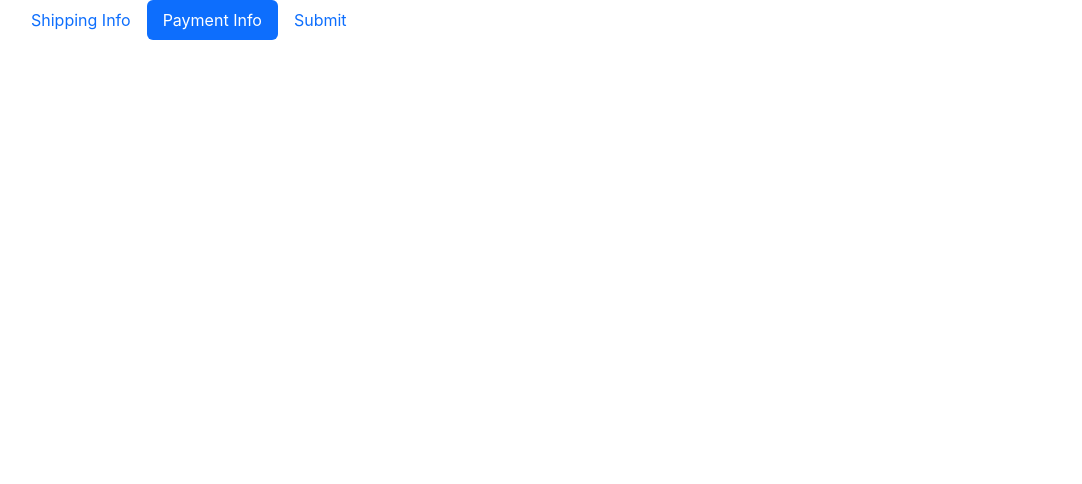
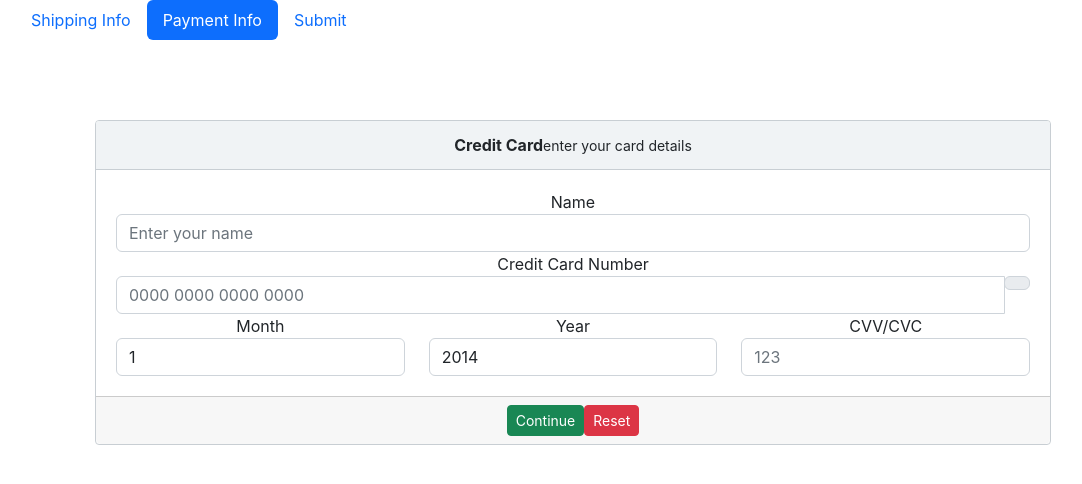
Before and after one commit to dhruv-rana98/bookeventz, a React (Create React App) app: page /payment-info in a window 1280 px wide. Shown: the top 484 px of the page, without its empty margins (67-1149 px from the left). Built offline with nearby package versions, Linux system fonts and the light colour scheme.

Commit message:
Payment Form completed

```diff
--- a/package.json
+++ b/package.json
@@ -3,10 +3,12 @@
   "version": "0.1.0",
   "private": true,
   "dependencies": {
+    "@stripe/react-stripe-js": "^1.13.0",
     "@testing-library/jest-dom": "^5.16.5",
     "@testing-library/react": "^13.4.0",
     "@testing-library/user-event": "^13.5.0",
     "react": "^18.2.0",
+    "react-bootstrap": "^2.5.0",
     "react-dom": "^18.2.0",
     "react-router-dom": "^5.3.4",
     "react-scripts": "5.0.1",
--- /dev/null
+++ b/src/components/PaymentInfo.css
@@ -0,0 +1,52 @@
+.padding {
+    padding: 5rem ;
+}
+
+.card {
+    margin-bottom: 1.5rem;
+}
+
+.card {
+    position: relative;
+    display: -ms-flexbox;
+    display: flex;
+    -ms-flex-direction: column;
+    flex-direction: column;
+    min-width: 0;
+    word-wrap: break-word;
+    background-color: #fff;
+    background-clip: border-box;
+    border: 1px solid #c8ced3;
+    border-radius: .25rem;
+}
+
+.card-header:first-child {
+    border-radius: calc(0.25rem - 1px) calc(0.25rem - 1px) 0 0;
+}
+
+.card-header {
+    padding: .75rem 1.25rem;
+    margin-bottom: 0;
+    background-color: #f0f3f5;
+    border-bottom: 1px solid #c8ced3;
+}
+
+.card-body {
+    flex: 1 1 auto;
+    padding: 1.25rem;
+}
+
+.form-control:focus {
+    color: #5c6873;
+    background-color: #fff;
+    border-color: #c8ced3 !important;
+    outline: 0;
+    box-shadow: 0 0 0 #F44336;
+}
+
+@media only screen and (max-width: 767px) {
+    .padding{
+        padding: 10px;
+        margin-left: 0;
+    }
+}
--- a/src/components/PaymentInfo.js
+++ b/src/components/PaymentInfo.js
@@ -0,0 +1,163 @@
+import React, { useEffect, useRef, useState } from "react";
+import { useHistory } from "react-router-dom";
+import "./PaymentInfo.css";
+
+const PaymentInfo = () => {
+  const nameInputRef = useRef();
+  const cardnumberInputRef = useRef();
+  const monthInputRef = useRef();
+  const yearInputRef = useRef();
+  const cvvInputRef = useRef();
+  const history = useHistory();
+  const [paymentInfo, setPaymentInfo] = useState({});
+
+  const onSubmitHandler = (e) => {
+    e.preventDefault();
+    const name = nameInputRef.current.value;
+    const cardnumber = cardnumberInputRef.current.value;
+    const month = monthInputRef.current.value;
+    const year = yearInputRef.current.value;
+    const cvv = cvvInputRef.current.value;
+
+    const tempPaymentInfo = { name, cardnumber, month, year, cvv };
+
+    setPaymentInfo((prevInfo) => {
+      return { ...prevInfo, ...tempPaymentInfo };
+    });
+
+    nameInputRef.current.value = "";
+    cardnumberInputRef.current.value = "";
+    monthInputRef.current.value = "";
+    yearInputRef.current.value = "";
+    cvvInputRef.current.value = "";
+    history.push("/submit");
+  };
+
+  useEffect(() => {
+    console.log(paymentInfo);
+  }, [paymentInfo]);
+  return (
+    <div className="padding">
+      <form onSubmit={(e) => onSubmitHandler(e)}>
+        <div className="row">
+          <div className="col-sm-12">
+            <div className="card">
+              <div className="card-header">
+                <strong>Credit Card</strong>
+                <small>enter your card details</small>
+              </div>
+              <div className="card-body">
+                <div className="row">
+                  <div className="col-sm-12">
+                    <div className="form-group">
+                      <label htmlFor="name">Name</label>
+                      <input
+                        className="form-control"
+                        id="name"
+                        type="text"
+                        ref={nameInputRef}
+                        placeholder="Enter your name"
+                      />
+                    </div>
+                  </div>
+                </div>
+
+                <div className="row">
+                  <div className="col-sm-12">
+                    <div className="form-group">
+                      <label htmlFor="ccnumber">Credit Card Number</label>
+
+                      <div className="input-group">
+                        <input
+                          className="form-control"
+                          type="text"
+                          ref={cardnumberInputRef}
+                          placeholder="0000 0000 0000 0000"
+                        />
+                        <div className="input-group-append">
+                          <span className="input-group-text">
+                            <i className="mdi mdi-credit-card"></i>
+                          </span>
+                        </div>
+                      </div>
+                    </div>
+                  </div>
+                </div>
+
+                <div className="row">
+                  <div className="form-group col-sm-4">
+                    <label htmlFor="ccmonth">Month</label>
+                    <select
+                      className="form-control"
+                      id="ccmonth"
+                      ref={monthInputRef}
+                    >
+                      <option>1</option>
+                      <option>2</option>
+                      <option>3</option>
+                      <option>4</option>
+                      <option>5</option>
+                      <option>6</option>
+                      <option>7</option>
+                      <option>8</option>
+                      <option>9</option>
+                      <option>10</option>
+                      <option>11</option>
+                      <option>12</option>
+                    </select>
+                  </div>
+                  <div className="form-group col-sm-4">
+                    <label htmlFor="ccyear">Year</label>
+                    <select
+                      className="form-control"
+                      id="ccyear"
+                      ref={yearInputRef}
+                    >
+                      <option>2014</option>
+                      <option>2015</option>
+                      <option>2016</option>
+                      <option>2017</option>
+                      <option>2018</option>
+                      <option>2019</option>
+                      <option>2020</option>
+                      <option>2021</option>
+                      <option>2022</option>
+                      <option>2023</option>
+                      <option>2024</option>
+                      <option>2025</option>
+                    </select>
+                  </div>
+                  <div className="col-sm-4">
+                    <div className="form-group">
+                      <label htmlFor="cvv">CVV/CVC</label>
+                      <input
+                        className="form-control"
+                        id="cvv"
+                        ref={cvvInputRef}
+                        type="text"
+                        placeholder="123"
+                      />
+                    </div>
+                  </div>
+                </div>
+              </div>
+              <div className="card-footer">
+                <button
+                  className="btn btn-sm btn-success float-right"
+                  type="submit"
+                >
+                  <i className="mdi mdi-gamepad-circle"></i> Continue
+                </button>
+                <button className="btn btn-sm btn-danger" type="reset">
+                  <i className="mdi mdi-lock-reset"></i> Reset
+                </button>
+              </div>
+            </div>
+          </div>
+        </div>
+      </form>
+    </div>
+  );
+};
+
+export default PaymentInfo;
--- a/src/components/SubmitForm.js
+++ b/src/components/SubmitForm.js
@@ -1,6 +1,7 @@
 import React from "react";
 import { NavLink, Route, Switch } from "react-router-dom";
 import ShippingInfo from "./ShippingInfo";
+import PaymentInfo from "./PaymentInfo";
 const SubmitForm = () => {
   return (
     <div className="container">
@@ -38,7 +39,9 @@ const SubmitForm = () => {
         <Route path="/shipping-info" exact>
           <ShippingInfo />
         </Route>
-        <Route path="/payment-info" exact></Route>
+        <Route path="/payment-info" exact>
+          <PaymentInfo />
+        </Route>
         <Route path="/submit" exact></Route>
       </Switch>
     </div>
```
Also changed, not shown: 1 other file (tests, documents, lock files or other folders).
